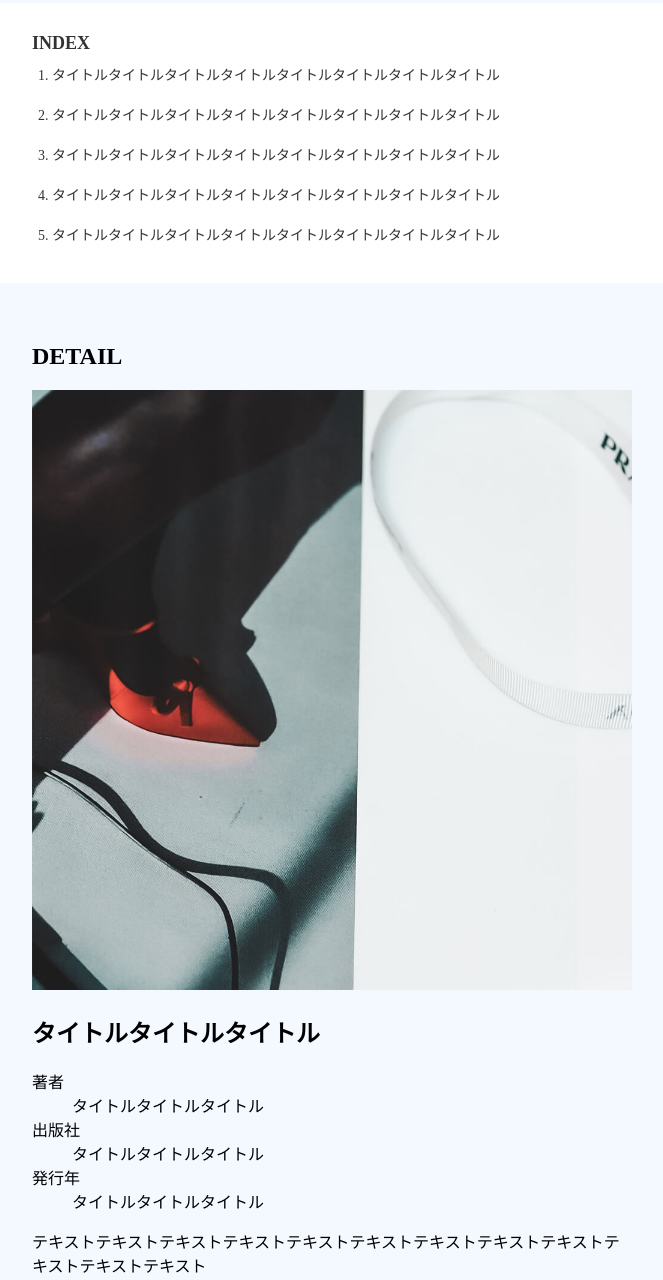
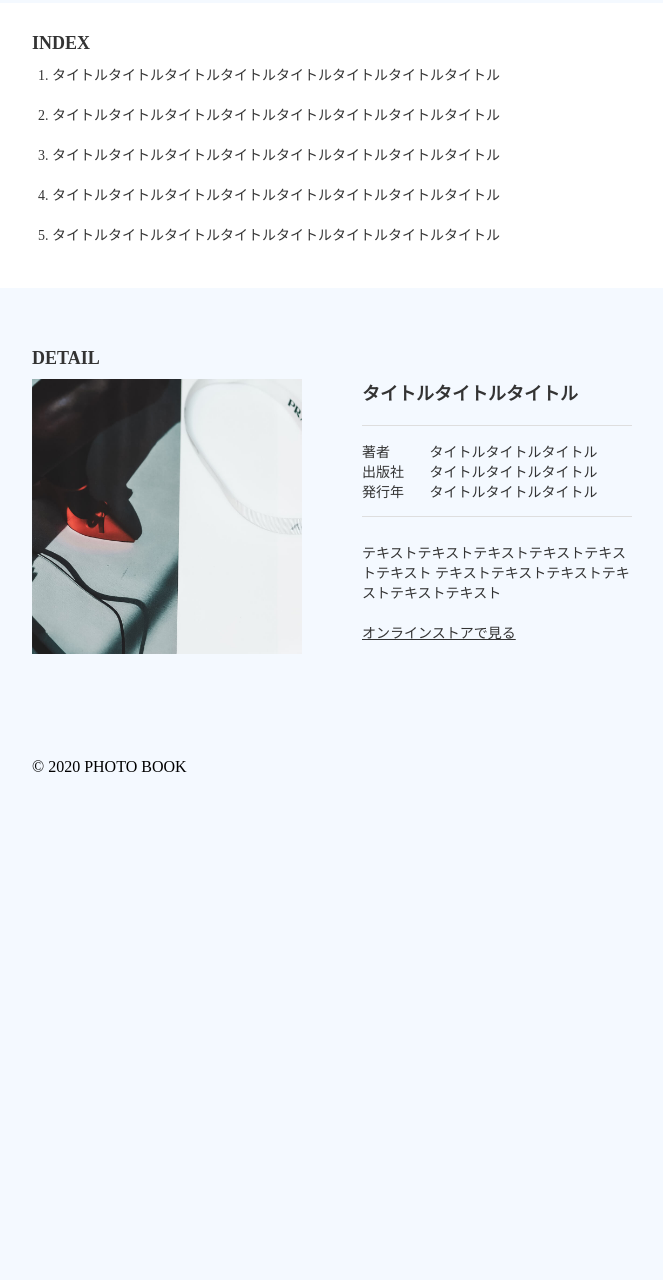
Before and after one commit to hagiwarat/PHOTO-BOOK, a plain HTML site: page index.html in a window 1280 px wide. Shown: the part 554-1834 px from the top of the page, without its empty margins (308-971 px from the left). After the commit the page ends 1346 px from the top, so only its background shows below. Drawn offline with Linux system fonts and the light colour scheme.

Commit message:
DETAIL領域のスタイリング

```diff
--- a/css/styles.css
+++ b/css/styles.css
@@ -42,7 +42,7 @@ img {
 .index {
   box-sizing: border-box;
   background-color: #fff;
-  height: 280px;
+  height: 285px;
   padding: 30px 0;
   margin-bottom: 60px;
 }
@@ -67,3 +67,72 @@ img {
   color: #333;
   margin-bottom: 20px;
 }
+
+/* DETAIL */
+.detail {
+  margin-bottom: 100px;
+}
+
+.detail > h2 {
+  font-size: 18px;
+  font-weight: bold;
+  color: #333;
+  margin: 0;
+  margin-bottom: 10px;
+}
+
+.detail-content {
+  display: flex;
+}
+
+.detail-content__Img img {
+  width: 270px;
+  height: 275px;
+  margin-right: 60px;
+}
+
+.detail-content__Ex h2 {
+  font-size: 18px;
+  font-weight: bold;
+  color: #333;
+  margin: 0;
+  margin-bottom: 20px;
+}
+
+.detail-item {
+  display: flex;
+  flex-wrap: wrap;
+  border-top: 1px solid #DEDEDE;
+  border-bottom: 1px solid #DEDEDE;
+  margin: 0;
+  margin-bottom: 25px;
+  padding: 15px 0;
+}
+
+.detail-item dt,dd {
+  font-size: 14px;
+  font-weight: normal;
+  color: #333;
+}
+
+.detail-item dt {
+  width: 25%;
+}
+
+.detail-item dd {
+  margin: 0;
+}
+
+.detail-content__Ex p {
+  font-size: 14px;
+  font-weight: normal;
+  color: #333;
+  margin: 0;
+  margin-bottom: 20px;
+}
+
+.detail-content__Ex a {
+  font-size: 14px;
+  font-weight: normal;
+  color: #333;
+}
--- a/index.html
+++ b/index.html
@@ -38,22 +38,22 @@
         </section>
       </div>
 
-      <section class="inner">
+      <section class="inner detail">
         <h2>
           DETAIL
         </h2>
 
-        <div>
-          <div>
+        <div class="detail-content">
+          <div class="detail-content__Img">
             <img src="images/detail.jpg" alt="イメージ">
           </div>
 
-          <section>
+          <section class="detail-content__Ex">
             <h2>
               タイトルタイトルタイトル
             </h2>
 
-            <dl>
+            <dl class="detail-item">
               <dt>著者</dt>
               <dd>タイトルタイトルタイトル</dd>
               <dt>出版社</dt>
@@ -62,7 +62,8 @@
               <dd>タイトルタイトルタイトル</dd>
             </dl>
 
-            <p>テキストテキストテキストテキストテキストテキストテキストテキストテキストテキストテキストテキスト</p>
+            <p>テキストテキストテキストテキストテキストテキスト
+              テキストテキストテキストテキストテキストテキスト</p>
 
             <a href="#">オンラインストアで見る</a>
           </section>
```
Lines whose indentation alone changed are shown as unchanged.
